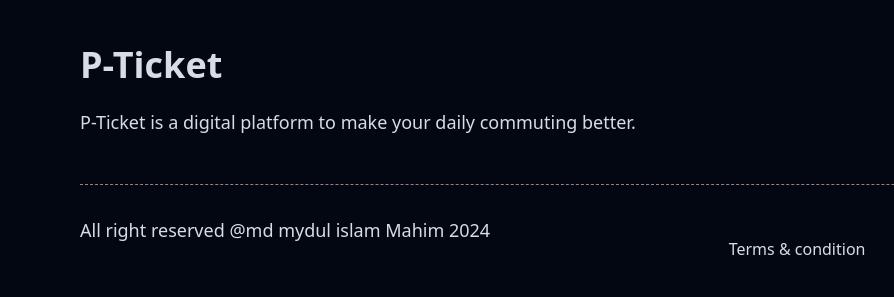
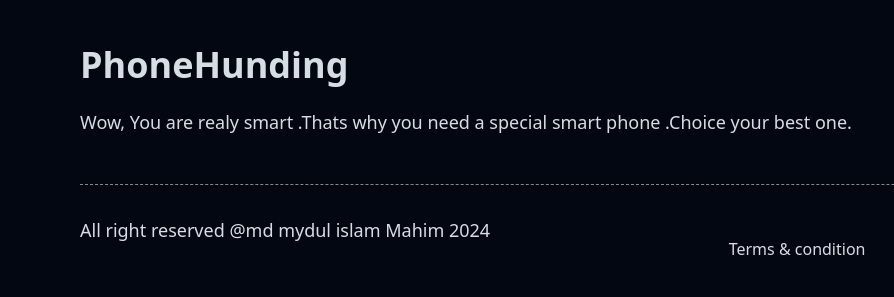
Before and after one commit to mydul62/HundingPhone, a plain HTML site: page index.html in a window 1280 px wide. Shown: the part 1059-1356 px from the top of the page, 0-894 px from the left. Drawn offline with nearby package versions, Linux system fonts and the light colour scheme; no server answers.

Commit message:
change footer text

```diff
--- a/index.html
+++ b/index.html
@@ -109,8 +109,8 @@
         <div class="">
           <div class=" flex flex-col lg:flex-row justify-between border-b-[1px] border-dashed border-[#918686] py-12">
             <div class=" space-y-6">
-              <h2 class="text-4xl raleway font-extrabold">P-Ticket</h2>
-              <p class=" text-[18px] inter ">P-Ticket is a digital platform to make your daily commuting better.</p>
+              <h2 class="text-4xl raleway font-extrabold">PhoneHunding</h2>
+              <p class=" text-[18px] inter ">Wow, You are realy smart .Thats why you need a special smart phone .Choice your best one.</p>
             </div>
             <div class=" space-y-6">
               <h3 class=" text-xl font-semibold">Download our app</h3>
```
